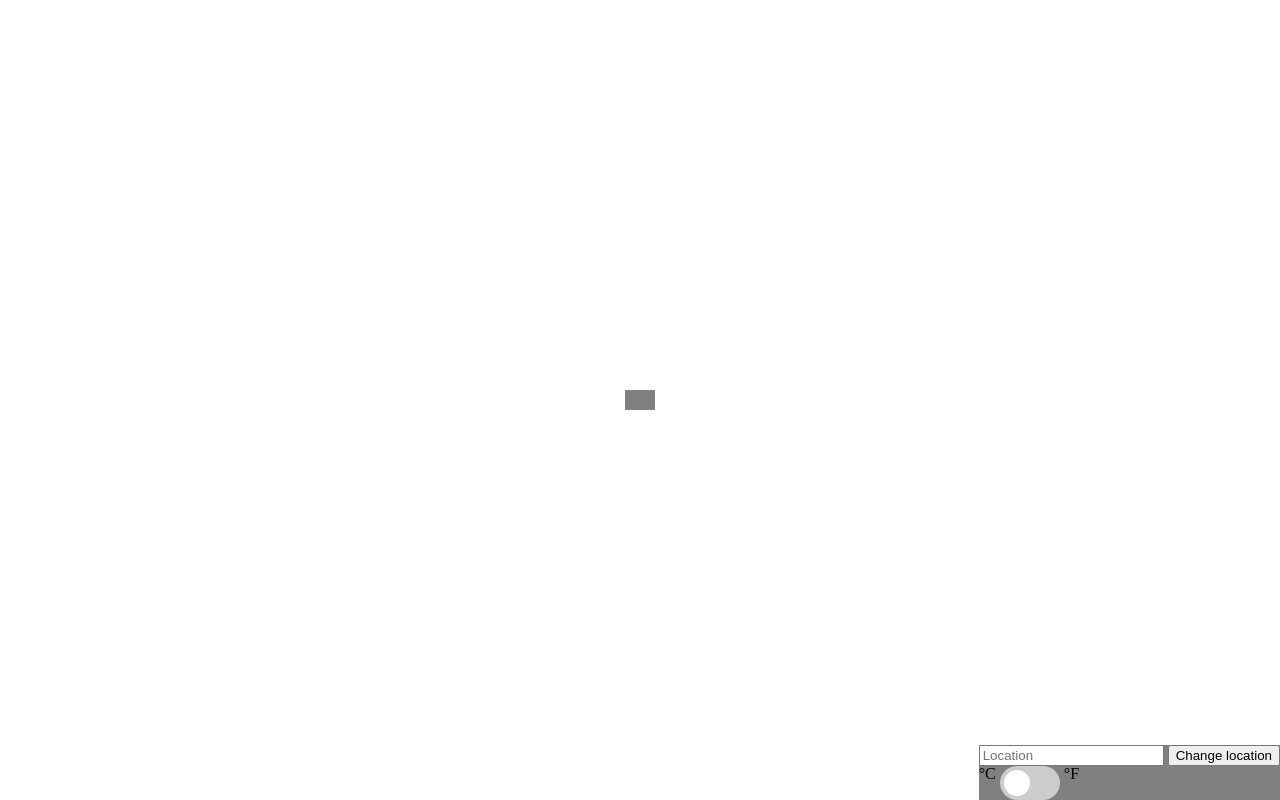
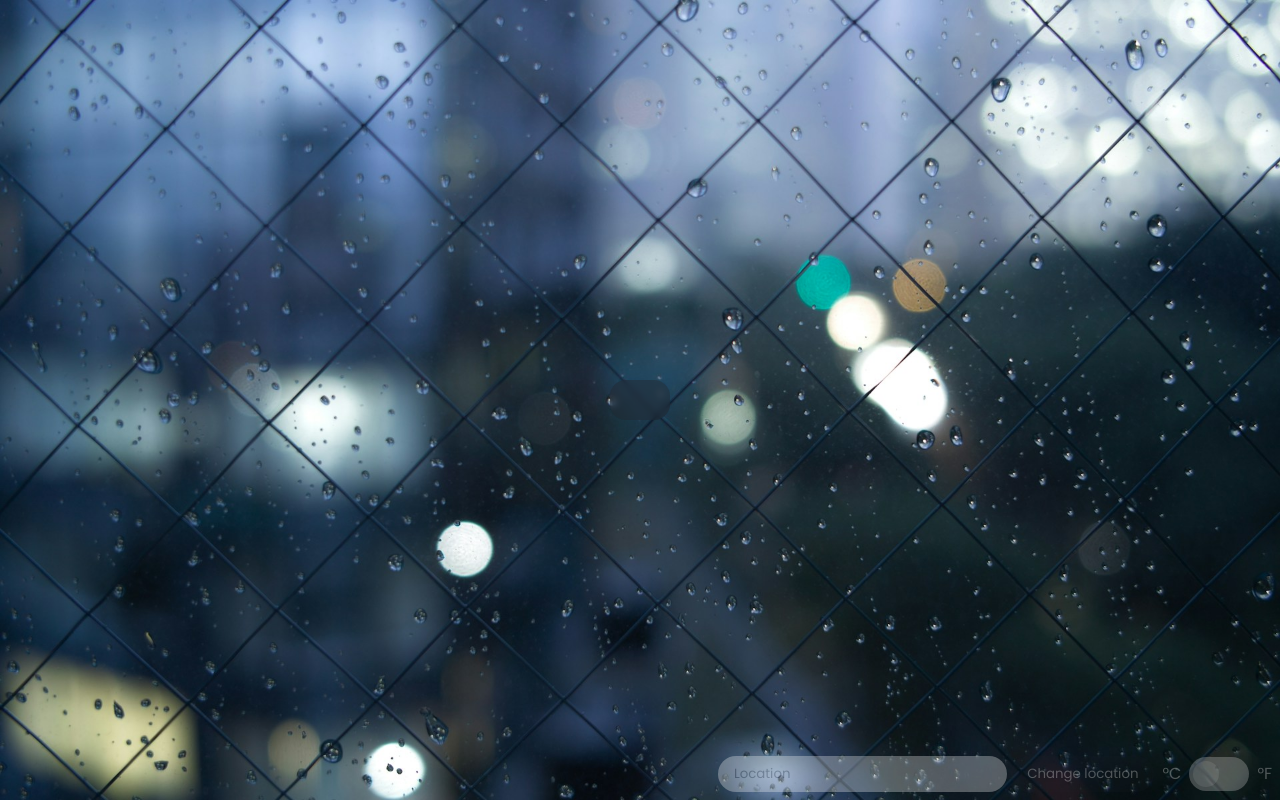
Before and after one commit to kuronoraida/odin-weather, a plain HTML site: page index.html in a window 1280 px wide. Drawn offline with Linux system fonts and the light colour scheme.

Commit message:
Update layout and styles

```diff
--- a/index.html
+++ b/index.html
@@ -7,16 +7,21 @@
     <title>Weather</title>
     <link rel="stylesheet" href="./styles.css">
     <script src="/script.js" defer></script>
+    <link rel="preconnect" href="https://fonts.googleapis.com">
+    <link rel="preconnect" href="https://fonts.gstatic.com" crossorigin>
+    <link
+        href="https://fonts.googleapis.com/css2?family=Poppins:ital,wght@0,100;0,200;0,300;0,400;0,500;0,600;0,700;0,800;0,900;1,100;1,200;1,300;1,400;1,500;1,600;1,700;1,800;1,900&display=swap"
+        rel="stylesheet">
 </head>
 
 <body>
-    <div class="main">
+    <div class="main transparent">
         <div>
-            <div class="tempc"></div>
-            <div class="icon"></div>
+            <div class="tempc large"></div>
+            <div class="tempf large hidden"></div>
         </div>
         <div>
-            <div class="tempf hidden"></div>
+            <div class="icon"></div>
             <div class="feelslikec"></div>
             <div class="feelslikef hidden"></div>
             <div class="humidity"></div>
@@ -26,8 +31,8 @@
     </div>
     <div class="controls">
         <form>
-            <input type="search" name="location" id="location" placeholder="Location">
-            <input type="submit" value="Change location">
+            <input class="search" type="search" name="location" id="location" placeholder="Location">
+            <input class="submit" type="submit" value="Change location">
         </form>
         <span>°C</span>
         <label class="switch">
--- a/styles.css
+++ b/styles.css
@@ -49,22 +49,59 @@ body {
   justify-content: center;
   align-items: center;
   height: 100vh;
+  background-image: url("./img/background.jpg");
+  background-size: cover;
+  color: whitesmoke;
+  font-family: 'Poppins';
+  font-size: 1em;
 }
 
 .main {
-  background-color: grey;
   display: flex;
   flex-direction: row;
   align-items: center;
-  padding: 10px;
-  gap: 10px;
+  padding: 20px 30px;
+  gap: 0px;
+  border-radius: 16px;
 }
 
 .controls {
-  background-color: grey;
   position: absolute;
   right: 0px;
   bottom: 0px;
+  display: flex;
+  flex-direction: row;
+  align-items: center;
+  gap: 8px;
+  padding: 8px;
+  opacity: 0.3;
+}
+
+.controls:hover {
+  opacity: 1.0;
+}
+
+.large {
+  font-size: max(20vh, 10em);
+}
+
+.transparent {
+  background-color: rgba(37, 39, 46, 0.4);
+  backdrop-filter: blur(3px);
+}
+
+.search,
+.submit {
+  border-radius: 999px;
+  border: none;
+  padding: 8px 16px;
+  font-family: 'Poppins';
+}
+
+.submit {
+  color: whitesmoke;
+  background-color: rgba(37, 39, 46, 0.4);
+  backdrop-filter: blur(3px);
 }
 
 /* Switch from w3schools */
```
Also changed, not shown: img/background.jpg (added).
